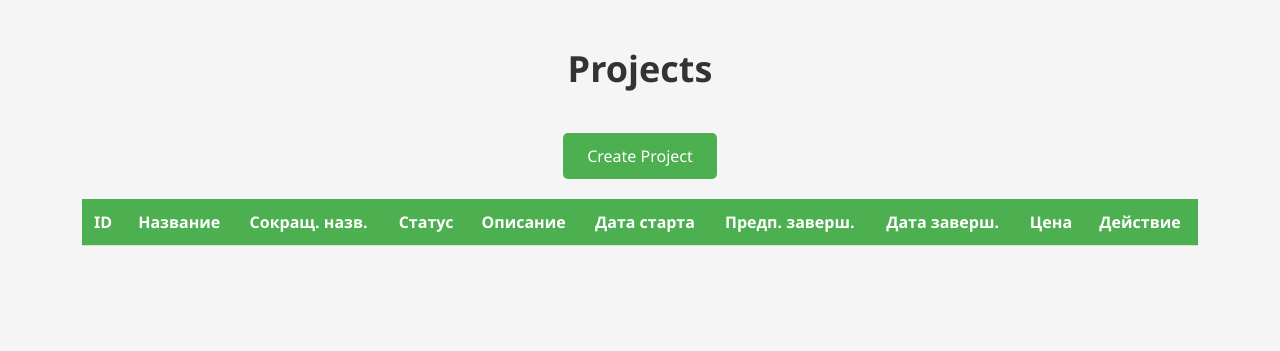
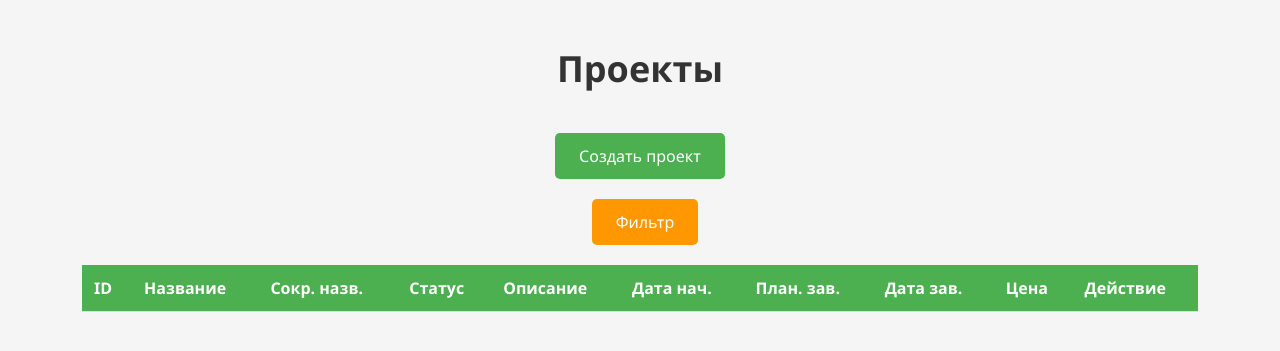
Before and after one commit to dan9Protasenia/task-management, a Flask app: page /projects in a window 1280 px wide. Shown: the top 351 px of the page. Run offline with Flask 3, Linux system fonts and the light colour scheme; data that the repository does not hold is empty.

Commit message:
Update projects.html

```diff
--- a/templates/projects.html
+++ b/templates/projects.html
@@ -76,17 +76,63 @@
         .edit-button:hover {
             background-color: #1976d2;
         }
+        .filter-button {
+            display: inline-block;
+            padding: 12px 24px;
+            background-color: #ff9800;
+            color: #fff;
+            text-decoration: none;
+            border-radius: 5px;
+            font-size: 16px;
+            margin-left: 10px;
+            transition: background-color 0.3s ease;
+        }
+        .filter-button:hover {
+            background-color: #f57c00;
+        }
+        .filter-menu {
+            display: none;
+            margin-top: 20px;
+        }
+        .filter-menu label {
+            display: block;
+            margin-bottom: 10px;
+            font-weight: bold;
+        }
+        .filter-menu input,
+        .filter-menu select {
+            padding: 8px;
+            border: 1px solid #ccc;
+            border-radius: 5px;
+            width: 200px;
+            margin-bottom: 10px;
+        }
+        .filter-menu .apply-filter-button {
+            padding: 12px 24px;
+            background-color: #2196f3;
+            color: #fff;
+            text-decoration: none;
+            border-radius: 5px;
+            font-size: 16px;
+            margin-top: 10px;
+            transition: background-color 0.3s ease;
+        }
+        .filter-menu .apply-filter-button:hover {
+            background-color: #1976d2;
+        }
+        .filter-menu .close-icon {
+            font-size: 16px;
+            cursor: pointer;
+        }
     </style>
     <script src="https://code.jquery.com/jquery-3.6.0.min.js"></script>
     <script>
-        // Функция для отправки DELETE запроса
         function deleteProject(projectId) {
             $.ajax({
                 url: '/delete_project/' + projectId,
                 type: 'DELETE',
                 success: function(response) {
                     alert(response.message);
-                    // Обновление страницы после удаления проекта
                     location.reload();
                 },
                 error: function(error) {
@@ -94,23 +140,74 @@
                 }
             });
         }
+
+        function toggleFilterMenu() {
+            $('.filter-menu').slideToggle();
+        }
+
+        function applyFilter() {
+            var nameFilter = $('#name-filter').val();
+            var startDateFilter = $('#start-date-filter').val();
+            var endDateFilter = $('#end-date-filter').val();
+            var overdueFilter = $('#overdue-filter').val();
+
+            var url = '/projects';
+            var queryParams = [];
+            if (nameFilter) {
+                queryParams.push('name=' + encodeURIComponent(nameFilter));
+            }
+            if (startDateFilter) {
+                queryParams.push('start_date=' + encodeURIComponent(startDateFilter));
+            }
+            if (endDateFilter) {
+                queryParams.push('end_date=' + encodeURIComponent(endDateFilter));
+            }
+            if (overdueFilter) {
+                queryParams.push('overdue=' + encodeURIComponent(overdueFilter));
+            }
+            if (queryParams.length > 0) {
+                url += '?' + queryParams.join('&');
+            }
+
+            window.location.href = url;
+        }
     </script>
 </head>
 <body>
-    <h1>Projects</h1>
-    <!-- Кнопка для создания проекта -->
-    <a href="/create_project">Create Project</a>
-    <table>
+    <h1>Проекты</h1>
+    <a href="/create_project">Создать проект</a>
+    <a class="filter-button" onclick="toggleFilterMenu()">Фильтр</a>
+    <div class="filter-menu">
+        <label for="name-filter">Название:</label>
+        <input type="text" id="name-filter">
+        <br>
+        <label for="start-date-filter">Дата начала:</label>
+        <input type="date" id="start-date-filter">
+        <br>
+        <label for="end-date-filter">Дата завершения:</label>
+        <input type="date" id="end-date-filter">
+        <br>
+        <label for="overdue-filter">Просрочено:</label>
+        <select id="overdue-filter">
+            <option value="">Все</option>
+            <option value="true">ДА</option>
+            <option value="false">Нет</option>
+        </select>
+        <br>
+        <button class="apply-filter-button" onclick="applyFilter()">Применить</button>
+        <span class="close-icon" onclick="toggleFilterMenu()">&#10060</span>
+    </div>
+    <table id="project-table">
         <thead>
             <tr>
                 <th>ID</th>
                 <th>Название</th>
-                <th>Сокращ. назв.</th>
+                <th>Сокр. назв.</th>
                 <th>Статус</th>
                 <th>Описание</th>
-                <th>Дата старта</th>
-                <th>Предп. заверш.</th>
-                <th>Дата заверш.</th>
+                <th>Дата нач.</th>
+                <th>План. зав.</th>
+                <th>Дата зав.</th>
                 <th>Цена</th>
                 <th>Действие</th>
             </tr>
@@ -128,11 +225,11 @@
                 <td>{{ project.actual_end_date }}</td>
                 <td>{{ project.cost }}</td>
                 <td>
-                    <!-- Кнопка для удаления проекта -->
+                    <!-- Button to delete the project -->
                     <button onclick="deleteProject({{ project.id }})">&#10060</button>
-                    <!-- Кнопка для редактирования проекта -->
+                    <!-- Button to edit the project -->
                     <a class="edit-button" href="/edit_project/{{ project.id }}">&#x1F58A</a>
-                    <!-- Кнопка для перехода к задачам -->
+                    <!-- Button to go to tasks -->
                     <a href="{{ project_url }}/tasks/{{ project.id }}">&#128203</a>
                 </td>
             </tr>
@@ -140,4 +237,3 @@
         </tbody>
     </table>
 </body>
-</html>
```
